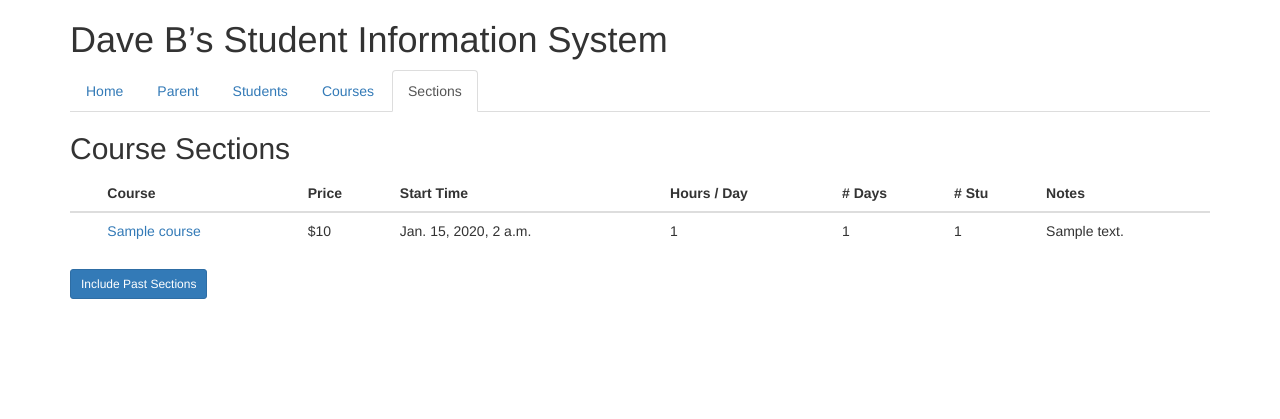
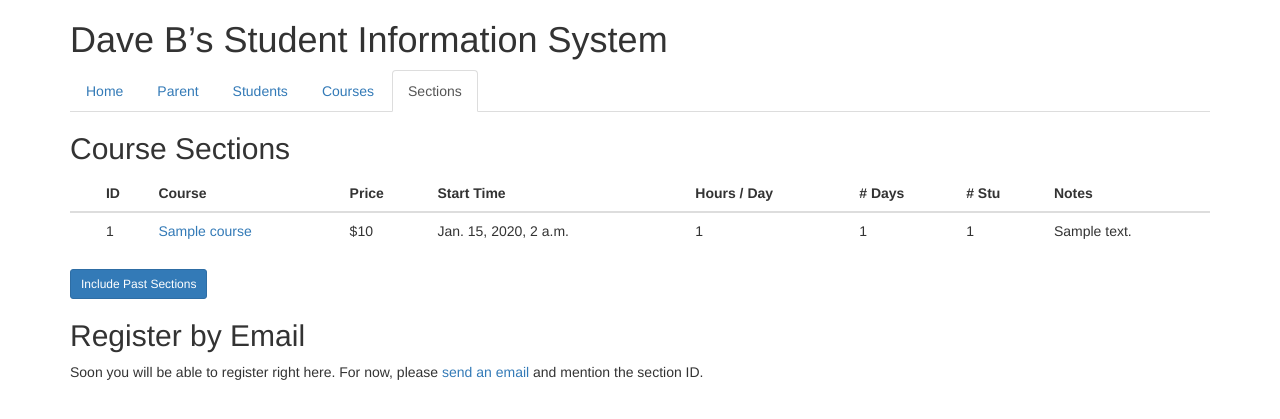
Before and after one commit to dcbriccetti/stusched, a Django app: page /app/sections in a window 1280 px wide. Shown: the top 419 px of the page. Run offline with Django 3.2, Linux system fonts and the light colour scheme; tables that the repository leaves empty hold one stand-in row (values such as "Sample post"); some libraries are stand-ins or nearby versions.

Commit message:
Add the section ID to the display, and a link to email a registration request.

```diff
--- a/app/templates/app/section_table.html
+++ b/app/templates/app/section_table.html
@@ -2,6 +2,7 @@
     <thead>
     <tr>
         <th></th>
+        <th>ID</th>
         <th>Course</th>
         <th>Price</th>
         <th>Start Time</th>
@@ -22,6 +23,7 @@
                 <a href='/app/section/{{ section.id }}'><span class="glyphicon glyphicon-eye-open" title="View section details"></span></a>
                 {% endif %}
             </td>
+            <td>{{ section.id }}</td>
             <td>
                 {% if section.course.url %}
                     <a href={{ section.course.url }}>{{ section.course.name }}</a>
--- a/app/templates/app/sections.html
+++ b/app/templates/app/sections.html
@@ -8,4 +8,9 @@
     {% if not include_all %}
         <a class='btn btn-primary btn-sm' role="button" href='/app/sections?include=all'>Include Past Sections</a>
     {% endif %}
+
+    <h2>Register by Email</h2>
+    <p>Soon you will be able to register right here. For now, please
+    <a href="mailto:daveb@davebsoft.com?subject=Dave%20B%20Class%20Registration">send an email</a>
+    and mention the section ID.</p>
 {% endblock %}
```
